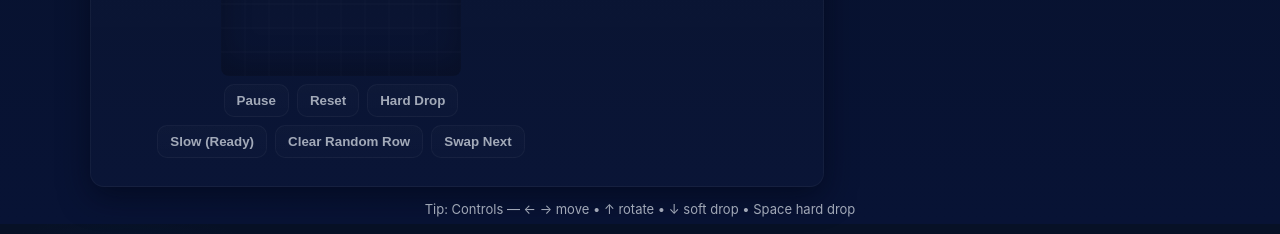
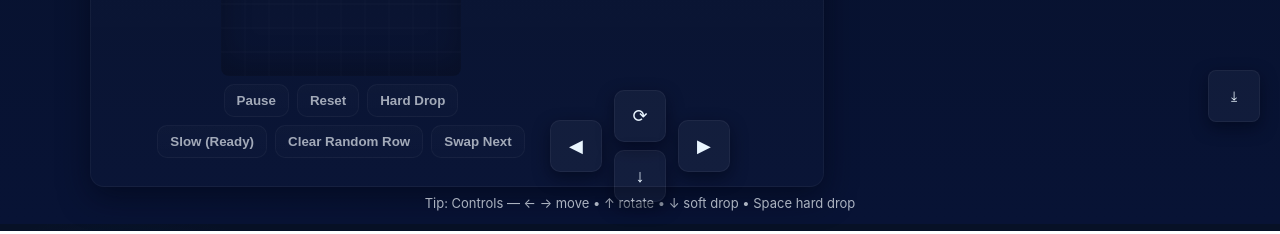
Before and after one commit to Weileill/tetris, a React (Vite) app in the folder client/: page / in a window 1280 px wide. Shown: the part 576-810 px from the top of the page. Built offline with nearby package versions, Linux system fonts and the light colour scheme; no server answers.

Commit message:
touchupd2

```diff
--- a/client/src/styles.css
+++ b/client/src/styles.css
@@ -220,3 +220,73 @@ canvas{
   touch-action: none;
   -webkit-tap-highlight-color: transparent;
 }
+/* ---------- mobile overlap-fix & safe area helpers ---------- */
+
+/* 1) 給遊戲主容器在 mobile 留出底部安全距離（避免被固定欄擋住） */
+@media (max-width: 900px) {
+  .container,
+  .app-root,
+  .game-container {     /* 為常見容器名稱做保護，視你的 html 結構取用 */
+    padding-bottom: calc(140px + env(safe-area-inset-bottom)); /* 調整 140px 視你的 mobile-controls 高度而定 */
+  }
+}
+
+/* 2) footer/tip 文字不要攔截觸控（如果你需要它可以被點，請小心使用） */
+.footer-note,
+.tip,
+.tips {
+  position: relative;   /* 不要 fixed 底部，改為頁面流內元素（若你想 fixed，見下一段） */
+  z-index: 5;           /* 低於控制鍵 */
+  pointer-events: none; /* 不會攔截點擊事件 -> 觸控會穿透到下層 */
+  margin: 8px 0 0 0;
+  color: rgba(226,232,240,0.75);
+}
+
+/* 3) 若你真的要讓 tip fixed 在底部，可把它提高 (上移) 並降低攔截能力 */
+.tip-fixed { /* 例：<div class="tip-fixed">Tip...</div> */
+  position: fixed;
+  left: 0;
+  right: 0;
+  bottom: calc(100px + env(safe-area-inset-bottom)); /* 上移，讓開出空間 */
+  z-index: 10;
+  pointer-events: none; /* 仍使其不攔截事件 */
+  text-align: center;
+  padding: 6px 12px;
+}
+
+/* 4) 行動控制鍵：固定在視窗底部且層級高、可接受觸控 */
+.mobile-controls {
+  position: fixed;
+  left: 12px;
+  right: 12px;
+  bottom: calc(12px + env(safe-area-inset-bottom)); /* 考慮安全區 */
+  z-index: 60;             /* 一定要比 tip 高 */
+  display: flex;
+  justify-content: center;
+  align-items: center;
+  gap: 12px;
+  pointer-events: auto;    /* 必須接收 pointer 事件 */
+}
+
+/* 更大可點擊面積 */
+.mobile-controls .mc-btn {
+  min-width: 52px;
+  min-height: 52px;
+  touch-action: none;
+  -webkit-tap-highlight-color: transparent;
+}
+
+/* 5) 如果頁面上其他 footer 是 fixed，請降低它們的 z-index */
+.bottom-fixed-bar, .instagram-like-bottom {
+  z-index: 2; /* 確保比 mobile-controls 低，名稱依實際 class 微調 */
+}
+
+/* 6) 確保 touch-area 會阻止滾動但不覆蓋 controls（controls 用 fixed） */
+.touch-area {
+  position: relative;
+  z-index: 30;
+  touch-action: none;
+  -webkit-user-select: none;
+  user-select: none;
+  -webkit-tap-highlight-color: transparent;
+}
```
